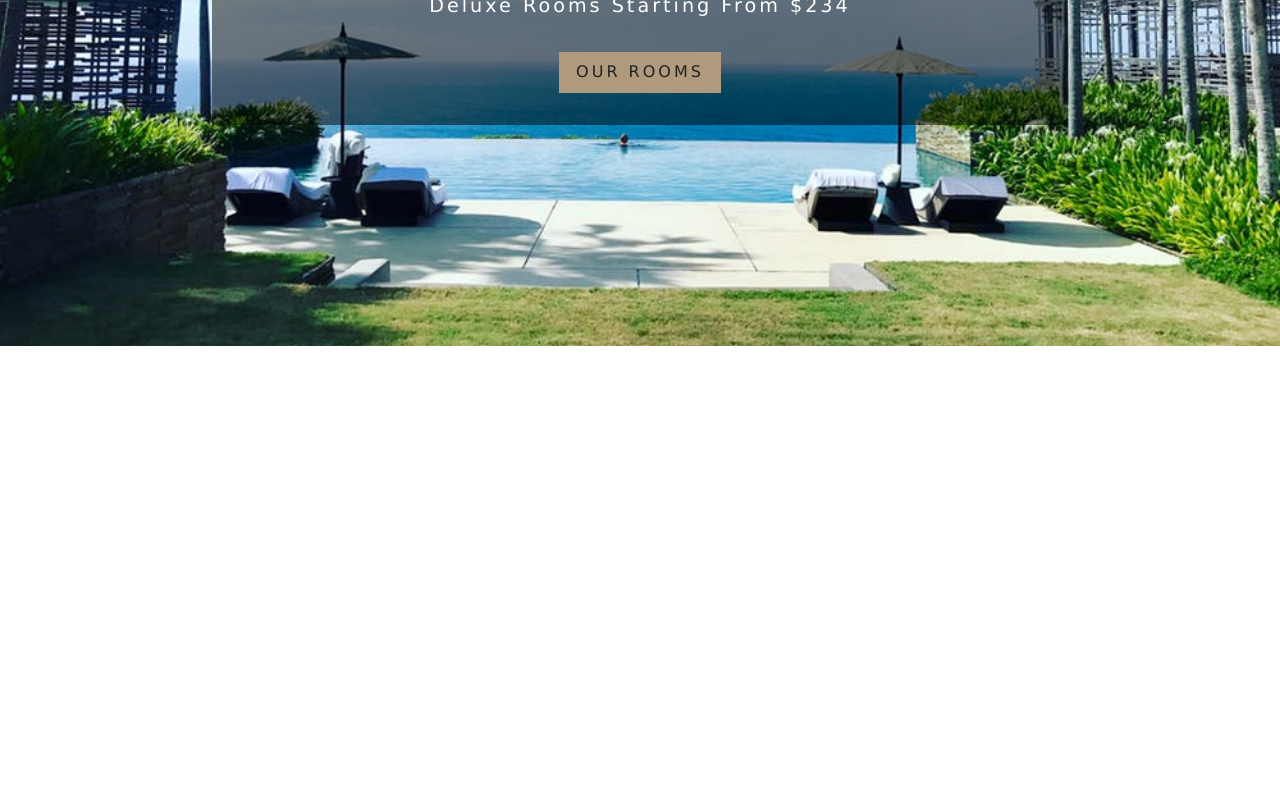
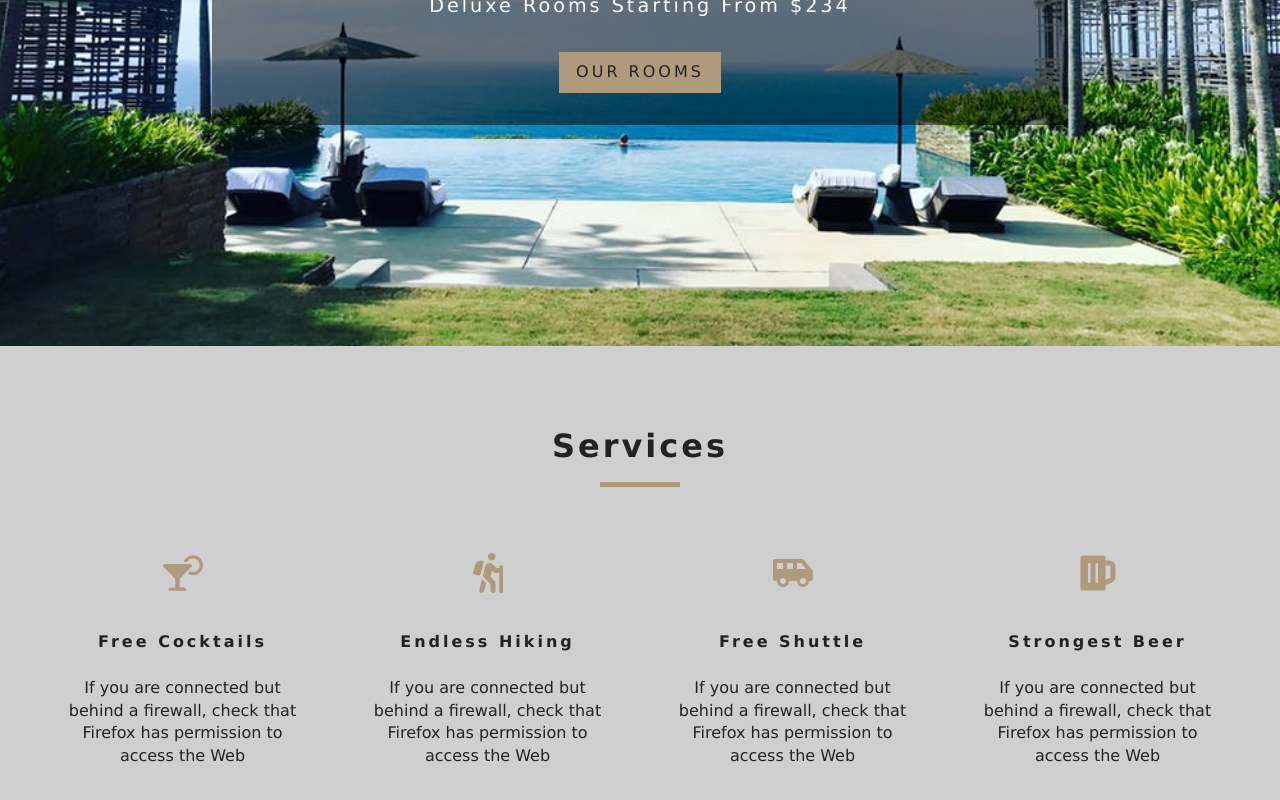
Before and after one commit to Khingz/Beach-Resort-Code-Along, a React (Create React App) app: page / in a window 1280 px wide. Shown: the part 454-1254 px from the top of the page. Before the commit the page ends 800 px from the top, so only its background shows below. Built offline with nearby package versions, Linux system fonts and the light colour scheme.

Commit message:
service section added

```diff
--- a/src/App.css
+++ b/src/App.css
@@ -217,6 +217,7 @@
 .section-title {
   text-align: center;
   margin-bottom: 4rem;
+
 }
 .section-title h4 {
   font-size: 2rem;
@@ -256,6 +257,7 @@
 }
 .services h6 {
   letter-spacing: var(--mainSpacing);
+  text-transform: capitalize;
 }
 .services p {
   width: 80%;
--- /dev/null
+++ b/src/components/Services.js
@@ -0,0 +1,56 @@
+import  React from 'react';
+import Title from './Title';
+import { FaCocktail, FaHiking, FaShuttleVan, FaBeer } from 'react-icons/fa';
+
+class Services extends React.Component {
+    state = {
+        services: [
+            {
+                icon: <FaCocktail />,
+                title: 'free cocktails',
+                info: 'If you are connected but behind a firewall, check that Firefox has permission to access the Web'
+            },
+            {
+                icon: <FaHiking />,
+                title: 'endless hiking',
+                info: 'If you are connected but behind a firewall, check that Firefox has permission to access the Web'
+            },
+            {
+                icon: <FaShuttleVan />,
+                title: 'free shuttle',
+                info: 'If you are connected but behind a firewall, check that Firefox has permission to access the Web'
+            },
+            {
+                icon: <FaBeer />,
+                title: 'strongest beer',
+                info: 'If you are connected but behind a firewall, check that Firefox has permission to access the Web'
+            }
+        ]
+    }
+
+    render() {
+        return (
+            <>
+                <section className='services'>
+                    <Title title='services' />
+                    <div className='services-center'>
+                        {this.state.services.map((items, index) => {
+                            return (
+                                <article key={index} className='service'>
+                                    <span>{items.icon}</span>
+                                    <h6>{items.title}</h6>
+                                    <p>{items.info}</p>
+                                </article>
+                            )
+                        })}
+                    </div>
+                </section>
+
+
+            </>
+        )
+    }
+}
+
+
+export default Services
--- /dev/null
+++ b/src/components/Title.js
@@ -0,0 +1,15 @@
+import React from 'react';
+
+const Title = ({title}) => {
+    return (
+        <>
+            <div className='section-title'>
+                <h4>{title}</h4>
+                <div></div>
+            </div>
+        </>
+    )
+}
+
+
+export default Title
--- a/src/pages/Home.js
+++ b/src/pages/Home.js
@@ -2,6 +2,7 @@
 import Hero from '../components/Hero';
 import Banner from '../components/Banner';
 import { Link } from 'react-router-dom';
+import Services from '../components/Services';
 
 const Home = () => {
     return(
@@ -13,6 +14,7 @@
                     </Link>
                 </Banner>
             </Hero>
+            <Services />
         </>
     )
 
```
